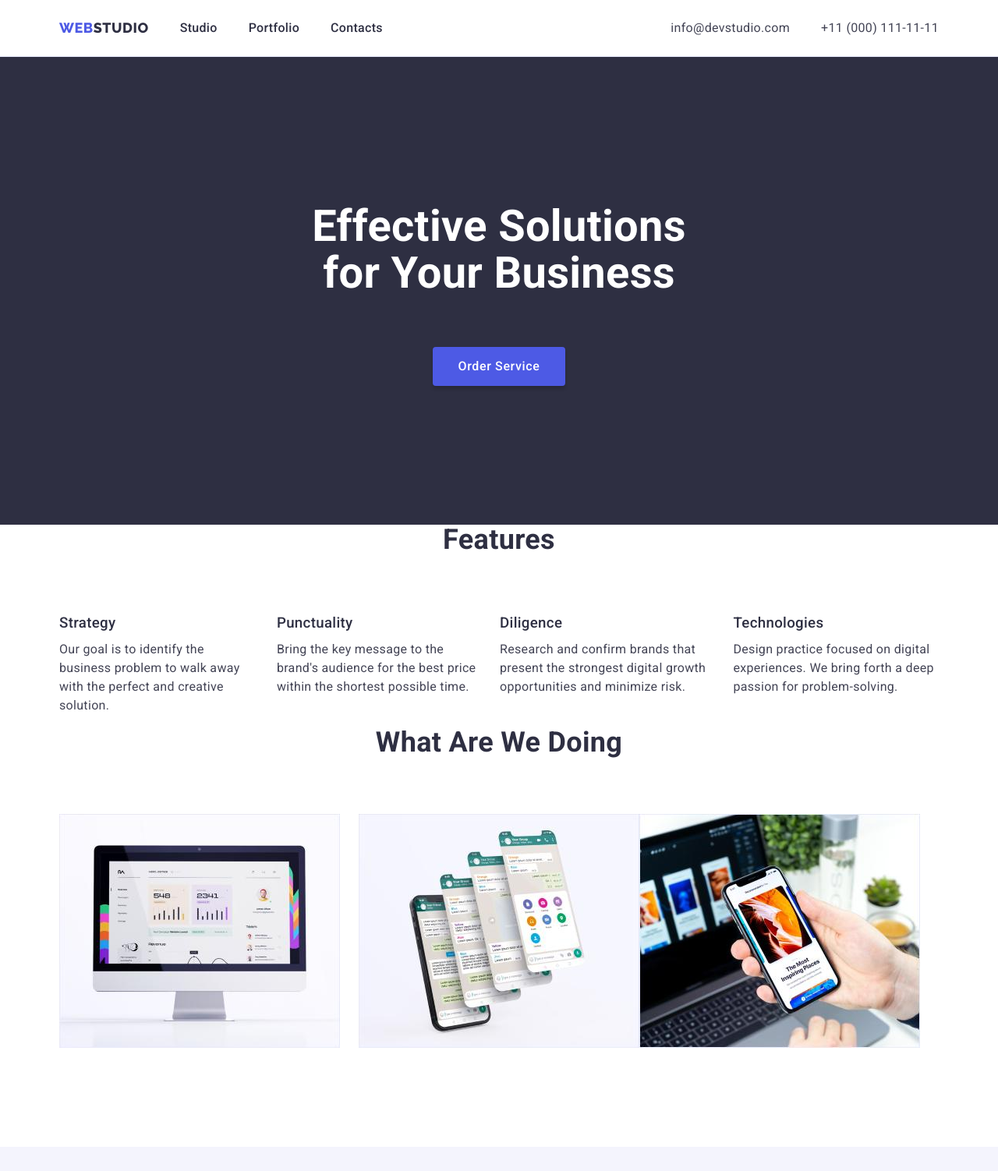
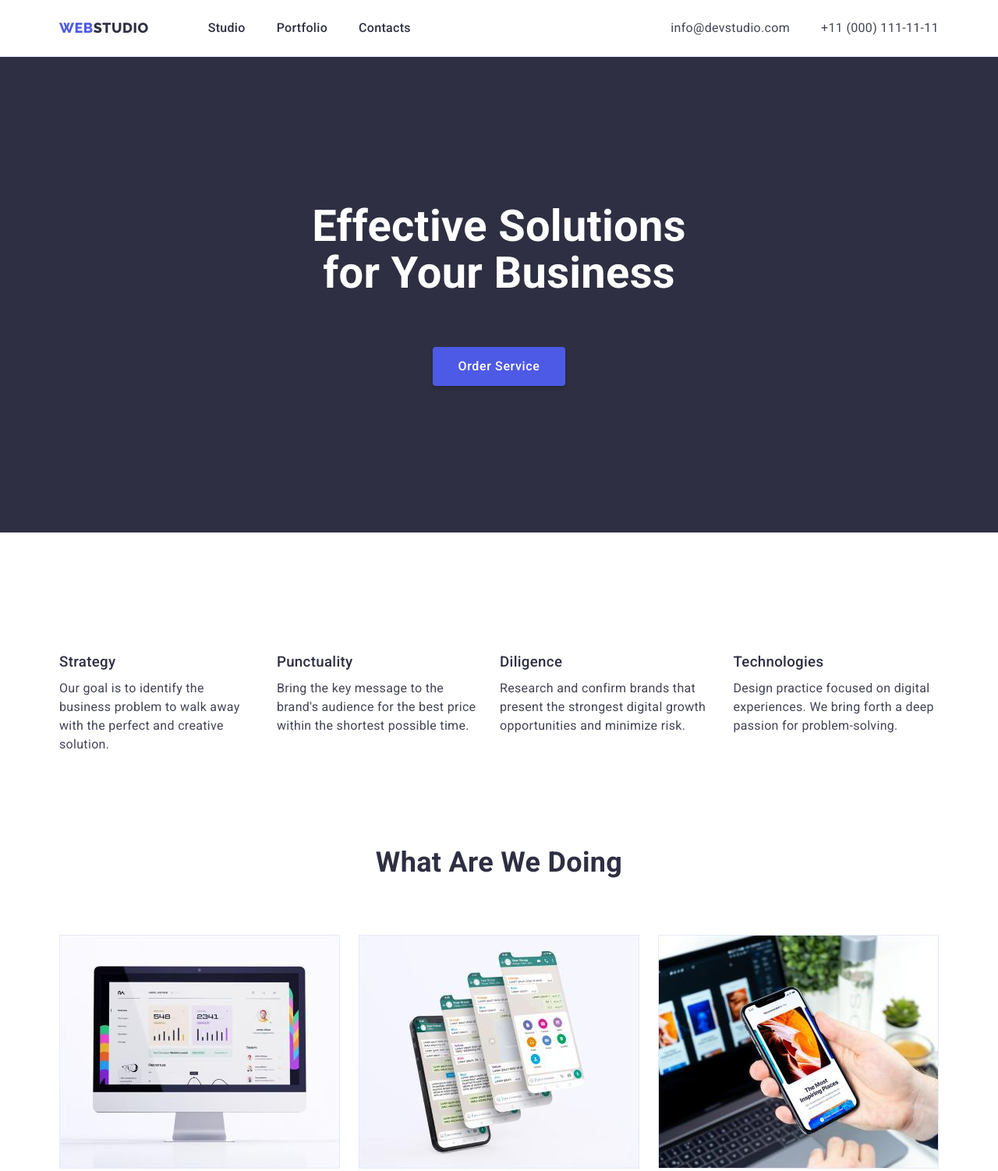
Before and after one commit to MaksNyzhnov/goit-markup-hw-03, a plain HTML site: page index.html in a window 1280 px wide. Shown: the top 1502 px of the page at 78% size. Drawn offline with nearby package versions, Linux system fonts and the light colour scheme.

Commit message:
fixed indents on sections and titles

```diff
--- a/css/styles.css
+++ b/css/styles.css
@@ -25,6 +25,11 @@ p {
 }
 ul {
   list-style: none;
+  margin: 0;
+  padding: 0;
+}
+img {
+  display: block;
 }
 .text-padding-reset {
   padding-left: 0;
@@ -38,6 +43,11 @@ ul {
   padding-top: 24px;
   padding-bottom: 24px;
 }
+
+.section {
+  padding-top: 120px;
+}
+
 .section-title {
   margin-top: 0;
   margin-bottom: 72px;
@@ -68,10 +78,7 @@ ul {
   align-items: center;
   flex-grow: 1;
 }
-.nav-list {
-  display: flex;
-  gap: 40px;
-}
+
 .address-box {
   display: flex;
   gap: 40px;
@@ -101,6 +108,11 @@ address {
   color: var(--secondary-text-color);
   font-weight: 500;
 }
+.nav-list {
+  display: flex;
+  gap: 40px;
+  margin-left: 76px;
+}
 .link:hover,
 .link:focus {
   color: var(--secondary-brand-color);
@@ -118,7 +130,7 @@ address {
 .hero {
   padding: 188px 0;
   background-color: var(--secondary-text-color);
-  height: 600px;
+
   text-align: center;
 }
 .hero-title {
@@ -160,9 +172,11 @@ address {
   margin-right: 0;
 }
 /* what are wew doing section */
+.about-section {
+  padding-bottom: 120px;
+}
 .work-list {
   display: flex;
-  margin-bottom: 120px;
 }
 .work-list .item {
   margin-right: 24px;
@@ -175,7 +189,6 @@ address {
   background-color: #f4f4fd;
 }
 .team-section > .container {
-  padding-top: 120px;
   padding-bottom: 120px;
 }
 .team-list {
@@ -185,16 +198,22 @@ address {
 .team-list .item {
   padding-bottom: 32px;
   background-color: #fff;
+  box-shadow: 0px 1px 6px rgba(46, 47, 66, 0.08),
+    0px 1px 1px rgba(46, 47, 66, 0.16), 0px 2px 1px rgba(46, 47, 66, 0.08);
+  border-radius: 0px 0px 4px 4px;
 
   text-align: center;
 }
+.item > .headline {
+  margin-top: 32px;
+}
 /* footer */
 .footer {
-  height: 310px;
   background-color: var(--secondary-text-color);
 }
 .footer > .container {
   padding-top: 100px;
+  padding-bottom: 100px;
 }
 .logo-footer-part {
   color: #ffffff;
@@ -207,6 +226,7 @@ address {
 /* portfolio page */
 .portfolio-section {
   background-color: ##e5e5e5;
+  padding-bottom: 120px;
 }
 .filter-btn {
   color: var(--main-brand-color);
@@ -229,7 +249,7 @@ address {
 .filter-list {
   display: flex;
   justify-content: center;
-  margin-top: 168px;
+
   margin-bottom: 72px;
 }
 .filter-list .item {
@@ -242,7 +262,6 @@ address {
   display: flex;
   flex-wrap: wrap;
   gap: 48px 24px;
-  margin-bottom: 120px;
 }
 .portfolio-list .item {
   background-color: #f4f4fd;
@@ -262,3 +281,7 @@ address {
 .display-none {
   display: none;
 }
+
+.hiden {
+  display: none;
+}
--- a/index.html
+++ b/index.html
@@ -22,8 +22,8 @@
   </head>
   <body>
     <header class="header">
-      <div class="container">
-        <div class="header-box">
+      <div class="container header-box">
+
           <nav class="site-nav">
             <a href="./index.html" class="logo link"
               ><span class="logo-first-part">Web</span
@@ -53,7 +53,7 @@
               </li>
             </ul>
           </address>
-        </div>
+
       </div>
     </header>
     <main>
@@ -68,7 +68,7 @@
       </section>
       <section class="section">
         <div class="container">
-          <h2 class="section-title">Features</h2>
+          <h2 class="section-title hiden">Features</h2>
           <ul class="feature-list text-padding-reset">
             <li class="item">
               <h3 class="headline">Strategy</h3>
@@ -101,7 +101,7 @@
           </ul>
         </div>
       </section>
-      <section class="section">
+      <section class="section about-section">
         <div class="container">
           <h2 class="section-title">What are we doing</h2>
           <ul class="work-list text-padding-reset center">
@@ -113,7 +113,7 @@
                 alt="desktop app"
               />
             </li class="item">
-            <li>
+            <li class="item">
               <img
                 src="./images/mobile_app.jpg"
                 width="360"
```
Also changed, not shown: portfolio.html (+2 -4 lines).
